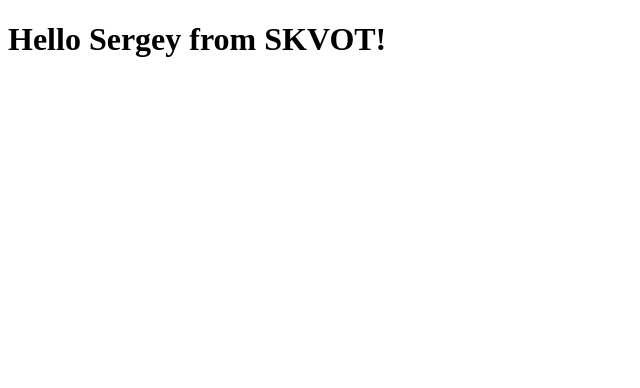
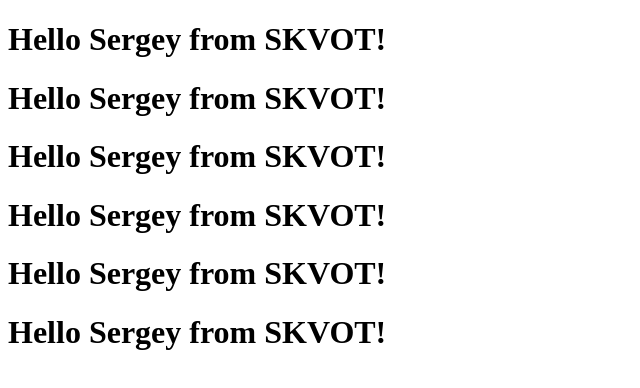
Before and after one commit to krissedova/skvot-lesson-1, a plain HTML site: page index.html in a window 1280 px wide. Shown: the whole page, without its empty margins (0-640 px from the left). Drawn offline with Linux system fonts and the light colour scheme.

Commit message:
Update index.html

```diff
--- a/index.html
+++ b/index.html
@@ -7,5 +7,10 @@
 </head>
 <body>
 <h1>Hello Sergey from SKVOT!</h1>
+<h1>Hello Sergey from SKVOT!</h1>
+<h1>Hello Sergey from SKVOT!</h1>
+<h1>Hello Sergey from SKVOT!</h1>
+<h1>Hello Sergey from SKVOT!</h1>
+<h1>Hello Sergey from SKVOT!</h1>
 </body>
 </html>
```
